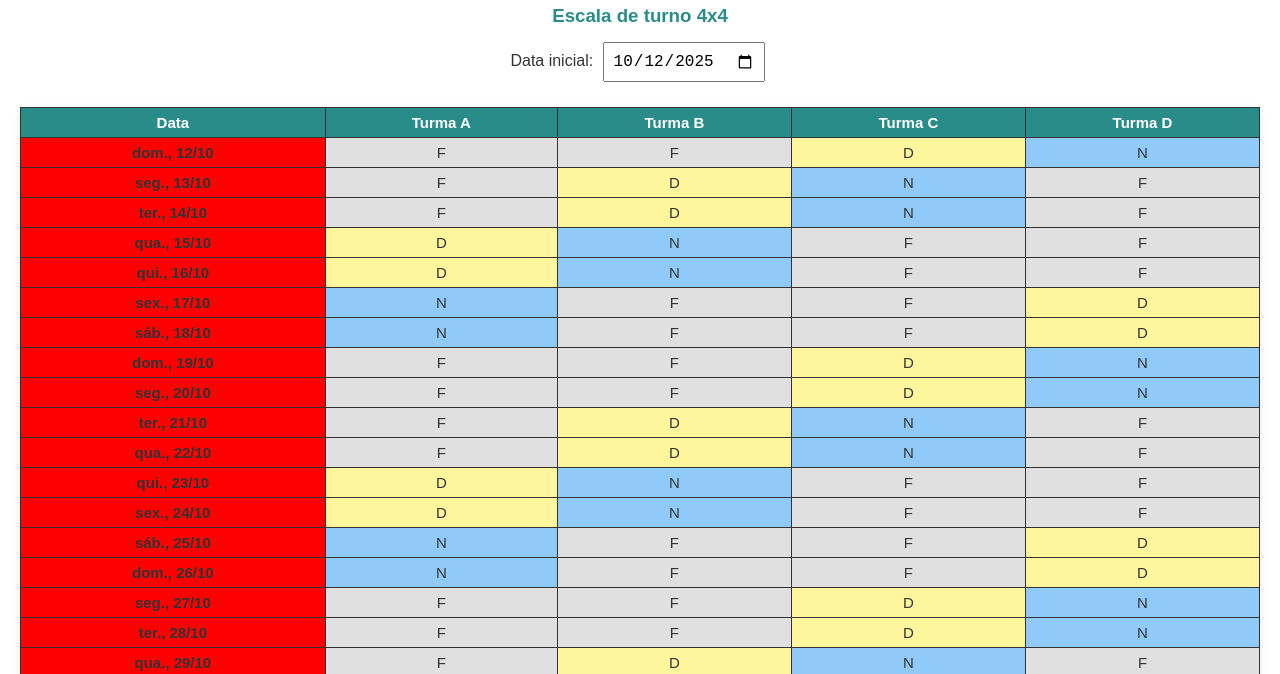
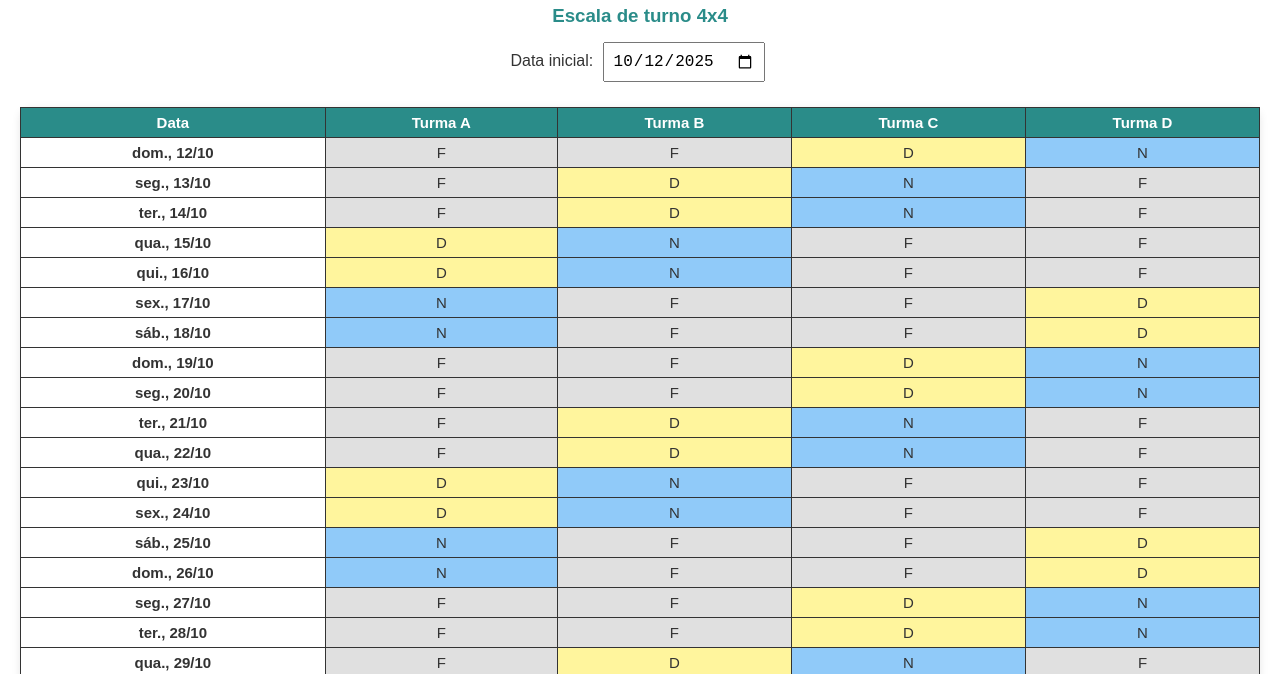
Before and after one commit to afobelem-netizen/escala_ero_4x4, a plain HTML site: page index.html in a window 1280 px wide. Shown: the part 124-798 px from the top of the page. Drawn offline with Linux system fonts and the light colour scheme.

Commit message:
Atualizar o index.html

```diff
--- a/index.html
+++ b/index.html
@@ -31,7 +31,7 @@ input { padding:8px; font-size:16px; margin:5px; }
   border-collapse: collapse;
   text-align: center;
   font-size: 15px;
-  background: Red;
+  background: white;
   border-radius: 10px;
   box-shadow: 0 2px 8px rgba(0,0,0,0.1);
 }
```
